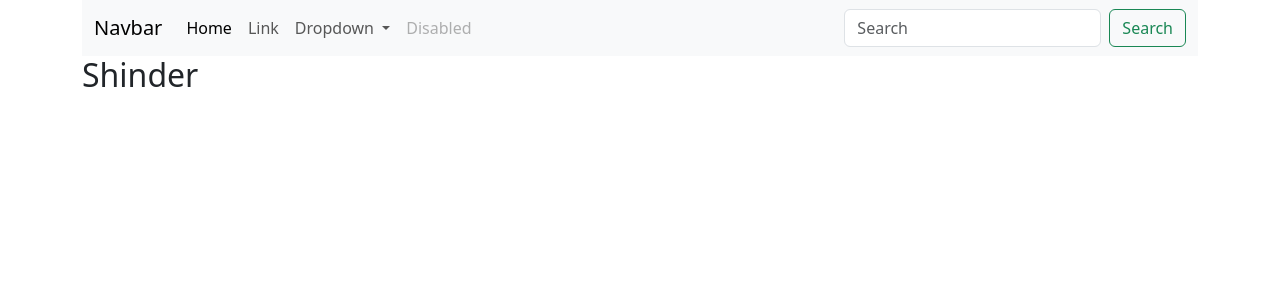
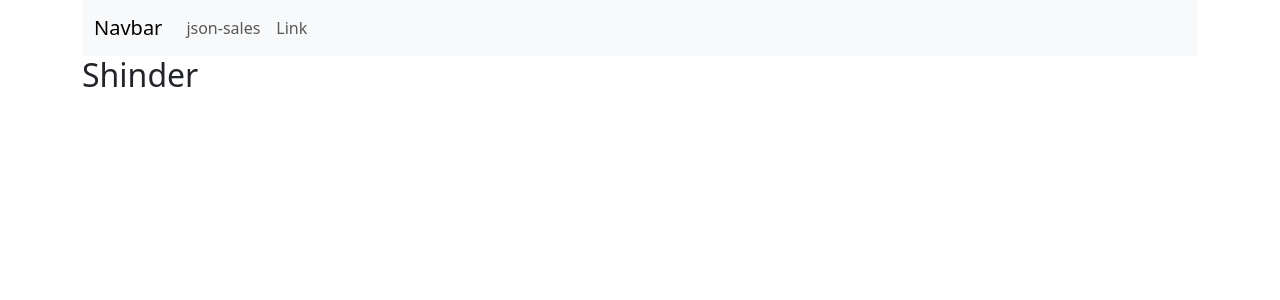
Before and after one commit to s6538142/petitude-final-backend, a Node server app: page / in a window 1280 px wide. Shown: the top 300 px of the page. Run offline with Node 20, Linux system fonts and the light colour scheme; some libraries are stand-ins or nearby versions.

Commit message:
navbar 修改

```diff
--- a/views/parts/navbar.ejs
+++ b/views/parts/navbar.ejs
@@ -1,7 +1,7 @@
 <div class="container">
   <nav class="navbar navbar-expand-lg bg-body-tertiary">
     <div class="container-fluid">
-      <a class="navbar-brand" href="#">Navbar</a>
+      <a class="navbar-brand" href="/">Navbar</a>
       <button
         class="navbar-toggler"
         type="button"
@@ -16,45 +16,15 @@
       <div class="collapse navbar-collapse" id="navbarSupportedContent">
         <ul class="navbar-nav me-auto mb-2 mb-lg-0">
           <li class="nav-item">
-            <a class="nav-link active" aria-current="page" href="#">Home</a>
+            <a class="nav-link" aria-current="page" href="/json-sales">json-sales</a>
           </li>
           <li class="nav-item">
             <a class="nav-link" href="#">Link</a>
           </li>
-          <li class="nav-item dropdown">
-            <a
-              class="nav-link dropdown-toggle"
-              href="#"
-              role="button"
-              data-bs-toggle="dropdown"
-              aria-expanded="false"
-            >
-              Dropdown
-            </a>
-            <ul class="dropdown-menu">
-              <li><a class="dropdown-item" href="#">Action</a></li>
-              <li><a class="dropdown-item" href="#">Another action</a></li>
-              <li><hr class="dropdown-divider" /></li>
-              <li>
-                <a class="dropdown-item" href="#">Something else here</a>
-              </li>
-            </ul>
-          </li>
-          <li class="nav-item">
-            <a class="nav-link disabled" aria-disabled="true">Disabled</a>
-          </li>
+
+
         </ul>
-        <form class="d-flex" role="search">
-          <input
-            class="form-control me-2"
-            type="search"
-            placeholder="Search"
-            aria-label="Search"
-          />
-          <button class="btn btn-outline-success" type="submit">
-            Search
-          </button>
-        </form>
+
       </div>
     </div>
   </nav>
```
